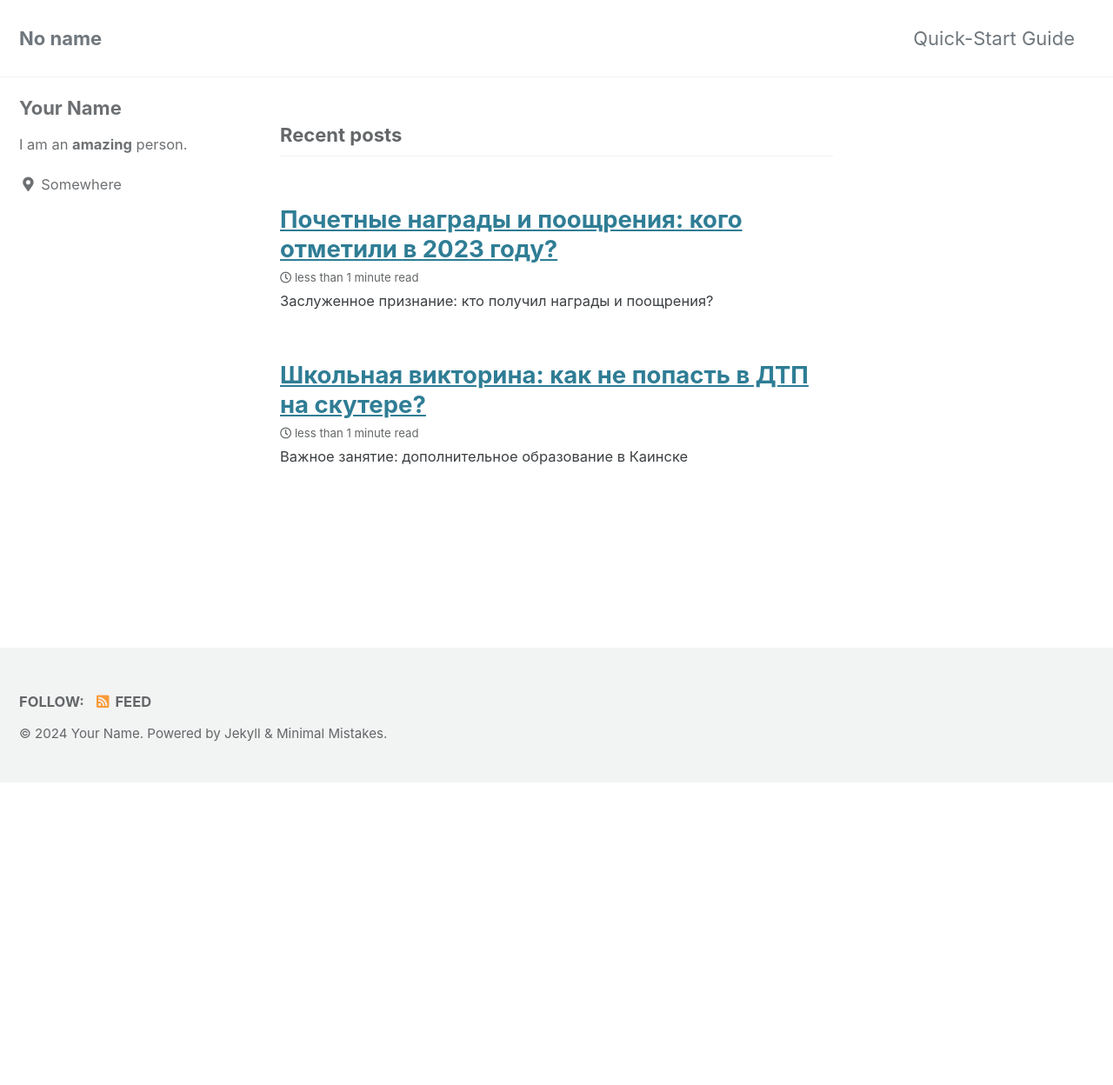
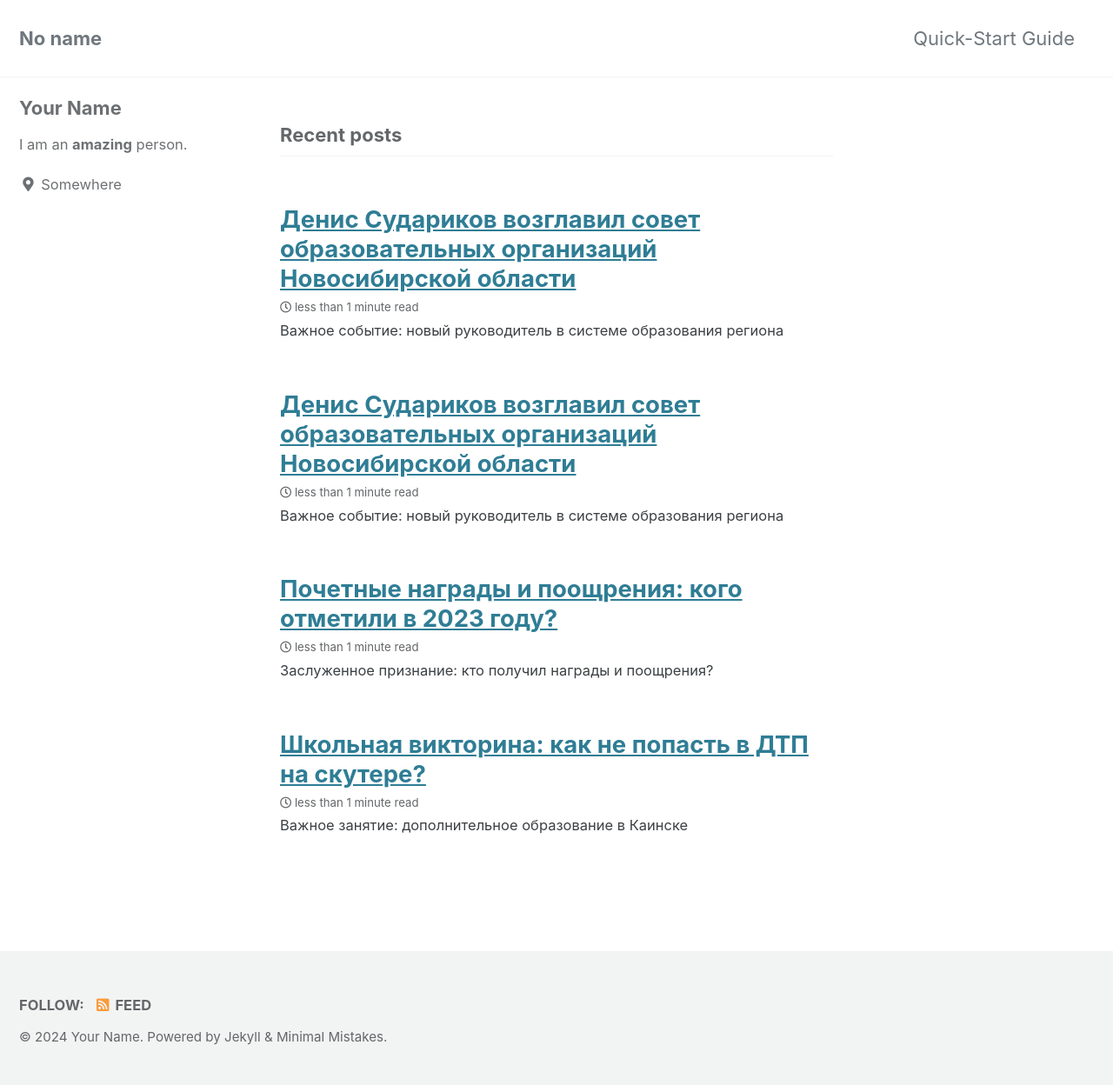
Before and after one commit to sibvlogru/nso-barabinsk--web, a Jekyll site: the page built from index.html, in a window 1280 px wide. Shown: the whole page at 87% size. Built offline with Jekyll 4.4.1, drawn with Linux system fonts in a browser that asks for light colours; cached includes are drawn as plain includes; the list of posts is cut into pages by our own code; before the commit the page ends 900 px from its top, so only the background shows below that.

Commit message:
Add post 60635461-862c-47a2-9326-e42a892d1400

```diff
--- a/_config.yml
+++ b/_config.yml
@@ -146,3 +146,4 @@ compress_html:
     ignore: {envs: development}
 defaults:
     - {scope: {path: "", type: posts}, values: {layout: single, author_profile: true, read_time: true, comments: null, share: true, related: true}}
+channel: bar1893
--- /dev/null
+++ b/_posts/2024-02-14-13-55-28-denis-sudarikov-vozglavil-sovet-obrazovatelnyh-organizacij-novosibirskoj-oblasti.md
@@ -0,0 +1,12 @@
+---
+layout: single
+title: "Денис Судариков возглавил совет образовательных организаций Новосибирской области"
+categories: education society
+---
+Важное событие: новый руководитель в системе образования региона
+
+Директор школы 93 Денис Судариков стал председателем совета образовательных организаций Новосибирской области.
+
+Совет был возрожден с целью повышения эффективности государственного управления в сфере образования.
+
+Руководители образовательных учреждений должны быть в курсе современных вызовов и применять их в работе.
--- /dev/null
+++ b/_posts/2024-02-14-13-56-35-denis-sudarikov-vozglavil-sovet-obrazovatelnyh-organizacij-novosibirskoj-oblasti.md
@@ -0,0 +1,12 @@
+---
+layout: single
+title: "Денис Судариков возглавил совет образовательных организаций Новосибирской области"
+categories: education society
+---
+Важное событие: новый руководитель в системе образования региона
+
+Директор школы 93 Денис Судариков стал председателем совета образовательных организаций Новосибирской области.
+
+Совет был возрожден с целью повышения эффективности государственного управления в сфере образования.
+
+Руководители образовательных учреждений должны быть в курсе современных вызовов и применять их в работе.
```
